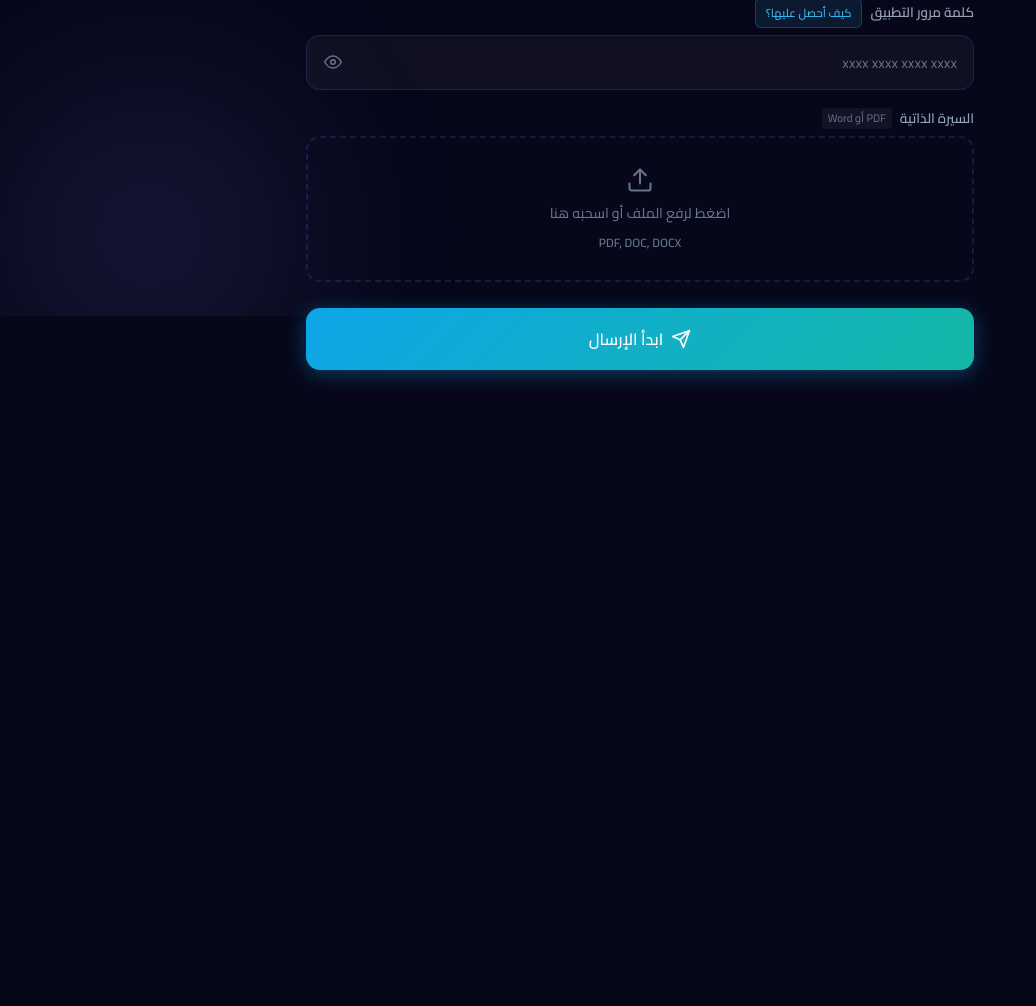
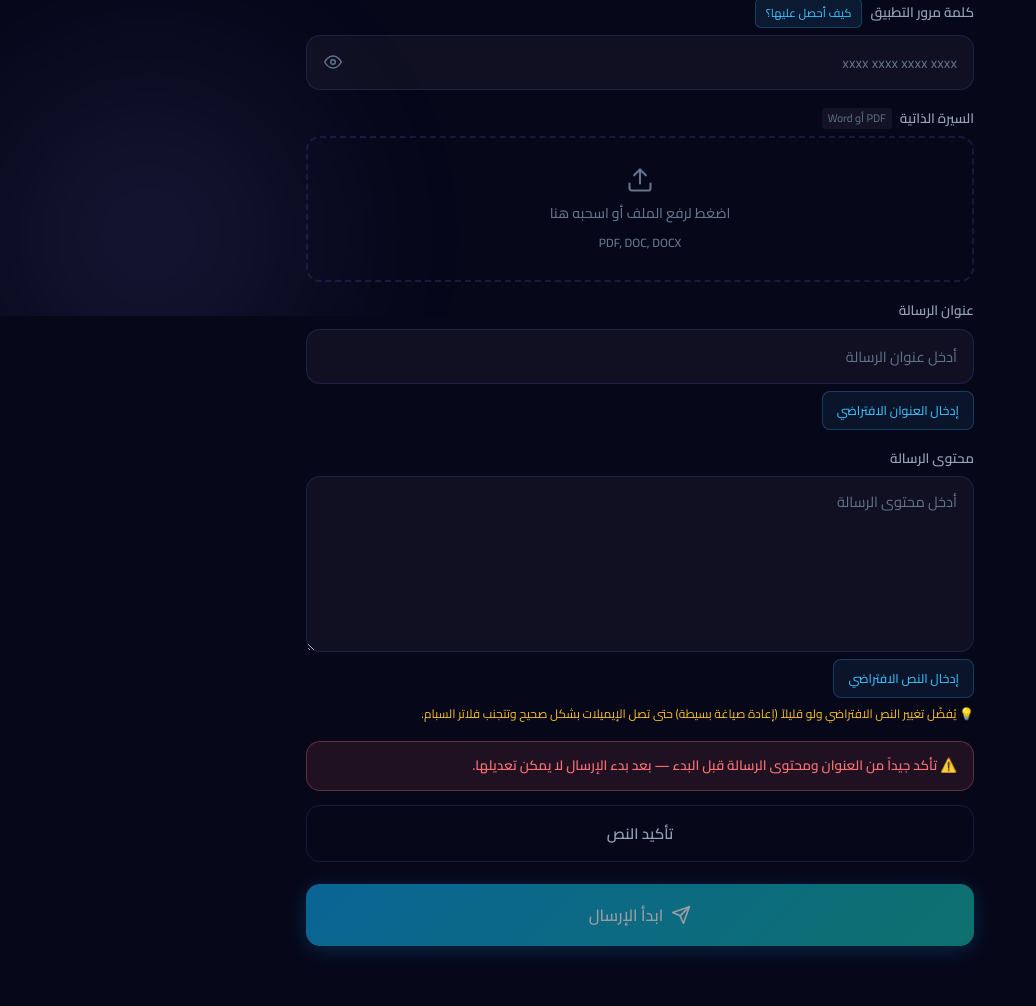
Before and after one commit to cvnasher-cpu/nasher, a Flask app: page /main in a window 1280 px wide. Shown: the part 484-1490 px from the top of the page, without its empty margins (0-1036 px from the left). Before the commit the page ends 867 px from the top, so only its background shows below. Run offline with Flask 3, Linux system fonts and the light colour scheme; the visitor is signed in with stand-in values (Sample User, id 1); parts of the project's set-up code (start-up, migrations or seed data) failed here and were passed over.

Commit message:
editable subject and body, RTL plain text, remove daily cap

```diff
--- a/app.py
+++ b/app.py
@@ -11,6 +11,7 @@ from email.mime.multipart import MIMEMultipart
 from email.mime.text import MIMEText
 from email.mime.base import MIMEBase
 from email import encoders
+from email.header import Header
 
 from flask import Flask, render_template, request, jsonify, session
 from flask_sqlalchemy import SQLAlchemy
@@ -71,6 +72,8 @@ class Job(db.Model):
     status          = db.Column(db.String(20), default='pending')
     start_date      = db.Column(db.DateTime, default=datetime.utcnow)
     daily_limit     = db.Column(db.Integer, default=490)
+    custom_subject  = db.Column(db.Text)
+    custom_text     = db.Column(db.Text)
     send_logs       = db.relationship('SendLog', backref='job', lazy=True)
 
 
@@ -86,6 +89,14 @@ class SendLog(db.Model):
 
 with app.app_context():
     db.create_all()
+    from sqlalchemy import text as _sa_text
+    with db.engine.connect() as _conn:
+        for _col in ['custom_subject TEXT', 'custom_text TEXT']:
+            try:
+                _conn.execute(_sa_text(f'ALTER TABLE jobs ADD COLUMN {_col}'))
+                _conn.commit()
+            except Exception:
+                pass
 
 
 # ── codes helpers ─────────────────────────────────────────────────────────────
@@ -148,82 +159,17 @@ def _test_smtp(gmail, app_password):
 
 def _build_msg(job, to_email, cv_data, cv_ext):
     safe_name = job.name.replace(' ', '_')
-    msg = MIMEMultipart('alternative')
+    msg = MIMEMultipart()
     msg['From']    = f'{job.name} <{job.client_email}>'
     msg['To']      = to_email
-    msg['Subject'] = f'طلب توظيف — {job.job_title}'
+    msg['Subject'] = Header(job.custom_subject or '', 'utf-8')
 
-    html = f"""<!DOCTYPE html>
-<html lang="ar" dir="rtl">
-<head>
-<meta charset="UTF-8" />
-<meta name="viewport" content="width=device-width, initial-scale=1.0" />
-</head>
-<body style="margin:0;padding:0;background:#f4f4f4;font-family:Arial,Tahoma,sans-serif;direction:rtl;text-align:right;">
-  <table width="100%" cellpadding="0" cellspacing="0" style="background:#f4f4f4;padding:30px 0;">
-    <tr>
-      <td align="center">
-        <table width="600" cellpadding="0" cellspacing="0" style="background:#ffffff;border-radius:8px;overflow:hidden;box-shadow:0 2px 8px rgba(0,0,0,0.08);">
-
-          <!-- header -->
-          <tr>
-            <td style="background:#1a73e8;padding:28px 36px;">
-              <p style="margin:0;color:#ffffff;font-size:22px;font-weight:bold;">طلب توظيف — {job.job_title}</p>
-            </td>
-          </tr>
-
-          <!-- greeting -->
-          <tr>
-            <td style="padding:32px 36px 16px;color:#333333;font-size:15px;line-height:1.8;">
-              <p style="margin:0 0 12px;">السلام عليكم ورحمة الله وبركاته،</p>
-              <p style="margin:0;">
-                {job.name} أتقدّم إليكم بطلب فرصة وظيفية مناسبة ضمن منشأتكم الكريمة بمسمى وظيفي
-                <strong>{job.job_title}</strong>.
-              </p>
-            </td>
-          </tr>
-
-          <!-- details table -->
-          <tr>
-            <td style="padding:16px 36px 28px;">
-              <p style="margin:0 0 12px;font-size:15px;font-weight:bold;color:#1a73e8;border-bottom:2px solid #1a73e8;padding-bottom:6px;">بيانات المتقدم</p>
-              <table width="100%" cellpadding="10" cellspacing="0" style="border-collapse:collapse;font-size:14px;color:#444444;">
-                <tr style="background:#f8f9ff;">
-                  <td style="width:40%;font-weight:bold;border:1px solid #e0e0e0;padding:10px 14px;">الاسم الكامل</td>
-                  <td style="border:1px solid #e0e0e0;padding:10px 14px;">{job.name}</td>
-                </tr>
-                <tr>
-                  <td style="font-weight:bold;border:1px solid #e0e0e0;padding:10px 14px;">المسمى الوظيفي</td>
-                  <td style="border:1px solid #e0e0e0;padding:10px 14px;">{job.job_title}</td>
-                </tr>
-                <tr style="background:#f8f9ff;">
-                  <td style="font-weight:bold;border:1px solid #e0e0e0;padding:10px 14px;">رقم الجوال</td>
-                  <td style="border:1px solid #e0e0e0;padding:10px 14px;">{job.phone or '—'}</td>
-                </tr>
-                <tr>
-                  <td style="font-weight:bold;border:1px solid #e0e0e0;padding:10px 14px;">البريد الإلكتروني</td>
-                  <td style="border:1px solid #e0e0e0;padding:10px 14px;">{job.client_email}</td>
-                </tr>
-              </table>
-            </td>
-          </tr>
-
-          <!-- closing -->
-          <tr>
-            <td style="padding:0 36px 32px;color:#333333;font-size:15px;line-height:1.8;">
-              <p style="margin:0 0 8px;">نتطلع إلى تشريفنا بالتواصل في أي وقت.</p>
-              <p style="margin:0;">مع خالص الشكر والتقدير.</p>
-            </td>
-          </tr>
-
-        </table>
-      </td>
-    </tr>
-  </table>
-</body>
-</html>"""
-
-    msg.attach(MIMEText(html, 'html', 'utf-8'))
+    body_html = (
+        '<div dir="rtl" style="direction:rtl;text-align:right;font-family:Arial,sans-serif;">'
+        + (job.custom_text or '').replace('\n', '<br>')
+        + '</div>'
+    )
+    msg.attach(MIMEText(body_html, 'html', 'utf-8'))
 
     if cv_data:
         part = MIMEBase('application', 'pdf')
@@ -250,7 +196,7 @@ def _process_job(job_id):
     email_list = json.loads(job.email_list)
     total      = len(email_list)
     start_idx  = job.emails_sent
-    end_idx    = min(start_idx + job.daily_limit, total)
+    end_idx    = total
     batch      = email_list[start_idx:end_idx]
 
     if not batch:
@@ -372,16 +318,21 @@ def submit():
     if Job.query.filter_by(activation_code=code).first():
         return jsonify({'ok': False, 'message': 'تم تسجيل هذا الرمز مسبقاً'}), 400
 
-    name         = request.form.get('full_name', '').strip()
-    job_title    = request.form.get('job_title', '').strip()
-    city         = request.form.get('city', '').strip()
-    phone        = request.form.get('phone', '').strip()
-    gmail        = request.form.get('gmail', '').strip()
-    app_password = request.form.get('app_password', '').strip()
-    cv_file      = request.files.get('cv')
+    name           = request.form.get('full_name', '').strip()
+    job_title      = request.form.get('job_title', '').strip()
+    city           = request.form.get('city', '').strip()
+    phone          = request.form.get('phone', '').strip()
+    gmail          = request.form.get('gmail', '').strip()
+    app_password   = request.form.get('app_password', '').strip()
+    custom_subject = request.form.get('custom_subject', '').strip()
+    custom_text    = request.form.get('custom_text', '').strip()
+    cv_file        = request.files.get('cv')
 
     if not all([name, job_title, gmail, app_password, cv_file]):
         return jsonify({'ok': False, 'message': 'يرجى ملء جميع الحقول المطلوبة'}), 400
+
+    if not custom_subject or not custom_text:
+        return jsonify({'ok': False, 'message': 'يرجى ملء عنوان الرسالة ومحتواها'}), 400
 
     if not gmail.endswith('@gmail.com'):
         return jsonify({'ok': False, 'message': 'يرجى إدخال بريد Gmail صحيح'}), 400
@@ -422,6 +373,8 @@ def submit():
         email_list      = json.dumps(email_list, ensure_ascii=False),
         status          = 'pending',
         daily_limit     = 490,
+        custom_subject  = custom_subject,
+        custom_text     = custom_text,
     )
     db.session.add(job)
 
--- /dev/null
+++ b/desktop.ini
@@ -0,0 +1,2 @@
+[LocalizedFileNames]
+nasher_demo_emails.xlsx=@nasher_demo_emails,0
--- a/static/css/style.css
+++ b/static/css/style.css
@@ -657,6 +657,88 @@ select option {
   color: var(--text-3);
 }
 
+/* Textarea */
+textarea {
+  width: 100%;
+  background: rgba(255,255,255,0.04);
+  border: 1.5px solid var(--border);
+  border-radius: var(--radius);
+  padding: 13px 16px;
+  font-family: var(--font);
+  font-size: 14.5px;
+  color: var(--text);
+  outline: none;
+  transition: border-color 0.2s, box-shadow 0.2s;
+  resize: vertical;
+  min-height: 140px;
+  line-height: 1.7;
+}
+
+textarea::placeholder { color: var(--text-3); }
+
+textarea:focus {
+  border-color: var(--primary);
+  box-shadow: 0 0 0 3px rgba(56, 189, 248, 0.12);
+  background: rgba(56, 189, 248, 0.04);
+}
+
+textarea[readonly] {
+  opacity: 0.7;
+  cursor: not-allowed;
+}
+
+input[readonly] {
+  opacity: 0.7;
+  cursor: not-allowed;
+}
+
+/* Default-fill button */
+.btn-fill-default {
+  align-self: flex-start;
+  background: rgba(56, 189, 248, 0.08);
+  border: 1px solid rgba(56, 189, 248, 0.25);
+  color: var(--primary);
+  border-radius: var(--radius-sm);
+  padding: 7px 14px;
+  font-size: 12.5px;
+  font-weight: 500;
+  font-family: var(--font);
+  cursor: pointer;
+  transition: background 0.2s;
+}
+
+.btn-fill-default:hover { background: rgba(56, 189, 248, 0.16); }
+
+/* Warning notice */
+.warning-notice {
+  background: rgba(248, 113, 113, 0.1);
+  border: 1px solid rgba(248, 113, 113, 0.3);
+  border-radius: var(--radius);
+  padding: 13px 16px;
+  font-size: 13.5px;
+  font-weight: 600;
+  color: var(--error);
+  margin-bottom: 14px;
+  direction: rtl;
+  text-align: right;
+}
+
+/* Helper note under textarea */
+.helper-note {
+  font-size: 12px;
+  color: var(--warn);
+  line-height: 1.5;
+}
+
+/* Confirm / edit row */
+.confirm-row {
+  display: flex;
+  gap: 12px;
+  margin-bottom: 14px;
+}
+
+.confirm-row .btn { flex: 1; }
+
 /* Send button */
 .btn-send {
   margin-top: 8px;
--- a/static/js/main.js
+++ b/static/js/main.js
@@ -181,6 +181,59 @@ if (codeInput) {
 
 /* ===== Main Form Page ===== */
 
+const DEFAULT_SUBJECT = 'طلب توظيف – التقديم على الوظائف الشاغرة لديكم';
+const DEFAULT_BODY =
+  'فريق التوظيف المحترم،\n' +
+  'أنا [اسمك]، خريج في تخصص [تخصصك] ولدي خبرة واسعة في هذا المجال. أبحث حالياً عن فرصة عمل تناسب تخصصي وتتيح لي تطبيق مهاراتي وخبراتي في بيئة مهنية متطورة.\n' +
+  'أرفقت سيرتي الذاتية مع هذه الرسالة للتعرف على مؤهلاتي وخبراتي السابقة، وأتطلع إلى فرصة للعمل والمساهمة في تعزيز نجاح شركتكم الموقرة.';
+
+function fillDefaultSubject() {
+  const el = document.getElementById('custom_subject');
+  if (el && !el.readOnly) el.value = DEFAULT_SUBJECT;
+}
+
+function fillDefaultBody() {
+  const el = document.getElementById('custom_text');
+  if (el && !el.readOnly) el.value = DEFAULT_BODY;
+}
+
+function confirmText() {
+  const subjectEl  = document.getElementById('custom_subject');
+  const bodyEl     = document.getElementById('custom_text');
+  const errEl      = document.getElementById('form-error');
+  const sendBtn    = document.getElementById('send-btn');
+  const confirmBtn = document.getElementById('confirm-btn');
+  const editBtn    = document.getElementById('edit-btn');
+
+  if (!subjectEl || !bodyEl) return;
+
+  if (!subjectEl.value.trim() || !bodyEl.value.trim()) {
+    showMsg(errEl, 'يرجى ملء عنوان الرسالة ومحتواها قبل التأكيد', 'error');
+    return;
+  }
+
+  clearMsg(errEl);
+  subjectEl.readOnly = true;
+  bodyEl.readOnly    = true;
+  if (sendBtn)    sendBtn.disabled = false;
+  if (confirmBtn) confirmBtn.classList.add('hidden');
+  if (editBtn)    editBtn.classList.remove('hidden');
+}
+
+function editText() {
+  const subjectEl  = document.getElementById('custom_subject');
+  const bodyEl     = document.getElementById('custom_text');
+  const sendBtn    = document.getElementById('send-btn');
+  const confirmBtn = document.getElementById('confirm-btn');
+  const editBtn    = document.getElementById('edit-btn');
+
+  if (subjectEl) subjectEl.readOnly = false;
+  if (bodyEl)    bodyEl.readOnly    = false;
+  if (sendBtn)   sendBtn.disabled   = true;
+  if (confirmBtn) confirmBtn.classList.remove('hidden');
+  if (editBtn)    editBtn.classList.add('hidden');
+}
+
 function toggleHelp() {
   const box = document.getElementById('help-box');
   if (box) box.classList.toggle('hidden');
@@ -245,13 +298,15 @@ function startSend() {
 
   clearMsg(errEl);
 
-  const full_name    = field('full_name');
-  const job_title    = field('job_title');
-  const phone        = field('phone');
-  const gmail        = field('gmail');
-  const app_password = field('app_password');
-  const city         = field('city');
-  const cv           = document.getElementById('cv');
+  const full_name      = field('full_name');
+  const job_title      = field('job_title');
+  const phone          = field('phone');
+  const gmail          = field('gmail');
+  const app_password   = field('app_password');
+  const city           = field('city');
+  const custom_subject = field('custom_subject');
+  const custom_text    = (document.getElementById('custom_text') || {}).value?.trim() || '';
+  const cv             = document.getElementById('cv');
 
   if (!full_name || !job_title || !phone || !gmail || !app_password || !city) {
     showMsg(errEl, 'يرجى تعبئة جميع الحقول المطلوبة', 'error');
@@ -263,19 +318,26 @@ function startSend() {
     return;
   }
 
+  if (!custom_subject || !custom_text) {
+    showMsg(errEl, 'يرجى ملء عنوان الرسالة ومحتواها وتأكيدهما', 'error');
+    return;
+  }
+
   if (!cv || !cv.files || cv.files.length === 0) {
     showMsg(errEl, 'يرجى رفع ملف السيرة الذاتية', 'error');
     return;
   }
 
   const formData = new FormData();
-  formData.append('full_name',    full_name);
-  formData.append('job_title',    job_title);
-  formData.append('phone',        phone);
-  formData.append('gmail',        gmail);
-  formData.append('app_password', app_password);
-  formData.append('city',         city);
-  formData.append('cv',           cv.files[0]);
+  formData.append('full_name',      full_name);
+  formData.append('job_title',      job_title);
+  formData.append('phone',          phone);
+  formData.append('gmail',          gmail);
+  formData.append('app_password',   app_password);
+  formData.append('city',           city);
+  formData.append('custom_subject', custom_subject);
+  formData.append('custom_text',    custom_text);
+  formData.append('cv',             cv.files[0]);
 
   // Show "checking Gmail..." — SMTP test can take up to 12 seconds
   const btnText = document.getElementById('send-btn-text');
--- a/templates/main.html
+++ b/templates/main.html
@@ -138,9 +138,35 @@
           </div>
         </div>
 
+        <div class="form-row">
+          <div class="field-group">
+            <label for="custom_subject">عنوان الرسالة</label>
+            <input type="text" id="custom_subject" name="custom_subject" placeholder="أدخل عنوان الرسالة" dir="rtl" />
+            <button type="button" class="btn-fill-default" onclick="fillDefaultSubject()">إدخال العنوان الافتراضي</button>
+          </div>
+        </div>
+
+        <div class="form-row">
+          <div class="field-group">
+            <label for="custom_text">محتوى الرسالة</label>
+            <textarea id="custom_text" name="custom_text" rows="6" placeholder="أدخل محتوى الرسالة" dir="rtl"></textarea>
+            <button type="button" class="btn-fill-default" onclick="fillDefaultBody()">إدخال النص الافتراضي</button>
+            <p class="helper-note">💡 يُفضّل تغيير النص الافتراضي ولو قليلاً (إعادة صياغة بسيطة) حتى تصل الإيميلات بشكل صحيح وتتجنب فلاتر السبام.</p>
+          </div>
+        </div>
+
+        <div class="warning-notice">
+          ⚠️ تأكد جيداً من العنوان ومحتوى الرسالة قبل البدء — بعد بدء الإرسال لا يمكن تعديلها.
+        </div>
+
+        <div class="confirm-row">
+          <button type="button" class="btn btn-outline" id="confirm-btn" onclick="confirmText()">تأكيد النص</button>
+          <button type="button" class="btn btn-outline hidden" id="edit-btn" onclick="editText()">تعديل النص</button>
+        </div>
+
         <div id="form-error" class="msg msg-error hidden"></div>
 
-        <button type="submit" class="btn btn-primary btn-send" id="send-btn">
+        <button type="submit" class="btn btn-primary btn-send" id="send-btn" disabled>
           <svg width="20" height="20" viewBox="0 0 24 24" fill="none" stroke="currentColor" stroke-width="2" stroke-linecap="round" stroke-linejoin="round"><line x1="22" y1="2" x2="11" y2="13"></line><polygon points="22 2 15 22 11 13 2 9 22 2"></polygon></svg>
           <span id="send-btn-text">ابدأ الإرسال</span>
           <span id="send-spinner" class="spinner hidden"></span>
```
Also changed, not shown: nasher.db (added).
